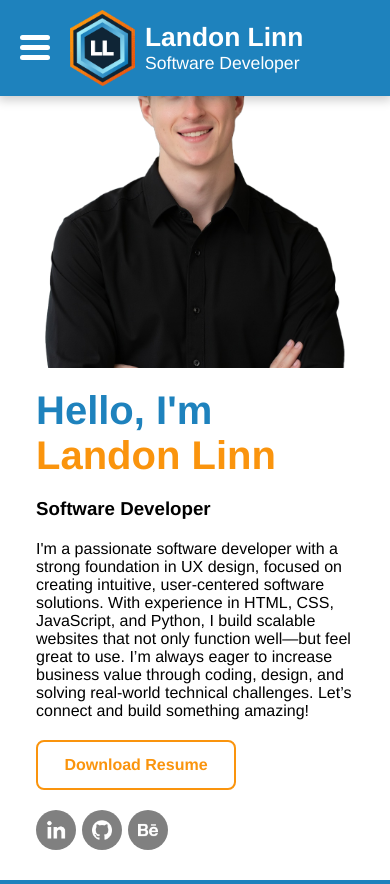
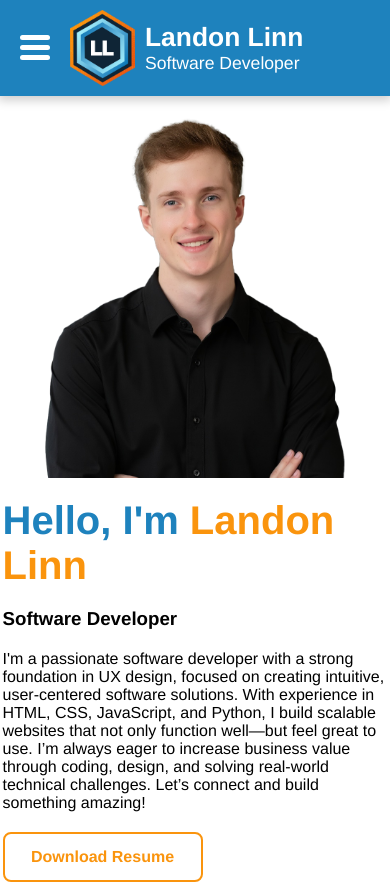
Before and after one commit to LandonLinn/Personal-Website, a React (Vite) app: page / in a window 390 px wide. Shown: the top 884 px of the page. Built offline with nearby package versions, Linux system fonts and the light colour scheme.

Commit message:
Fixed responsiveness issues

```diff
--- a/src/App.css
+++ b/src/App.css
@@ -40,8 +40,27 @@ h1{
     color: #fa940d;
 }
 
-@media screen and (max-width: 426px) {
+@media screen and (max-width: 530px) {
     .app-container {
-        grid-template-columns: 20px minmax(0, 400px) 20px;
+        grid-template-columns: 1fr minmax(0, 400px) 1fr;
     }
 }
+
+@media screen and (max-width: 425px) {
+    .app-container {
+        grid-template-columns: 1fr minmax(0, 385px) 1fr;
+    }
+}
+
+
+@media screen and (max-width: 375px) {
+    .app-container {
+        grid-template-columns: 1fr minmax(0, 335px) 1fr;
+    }
+}
+
+@media screen and (max-width: 320px) {
+    .app-container {
+        grid-template-columns: 1fr minmax(0, 280px) 1fr;
+    }
+}
--- a/src/features/footer/Footer.css
+++ b/src/features/footer/Footer.css
@@ -11,6 +11,7 @@ footer{
 .footer-container{
     display: grid;
     grid-template-columns: 1fr 1fr;
+    gap: 20px;
 }
 
 .logo-container{
@@ -81,7 +82,7 @@ footer{
     margin-bottom: 20px;
 }
 
-@media screen and (max-width: 426px) {
+@media screen and (max-width: 530px) {
 
     footer{
         padding: 20px;
@@ -99,6 +100,7 @@ footer{
         display: flex;
         flex-direction: column;
         align-items: center;
+        gap: 0px;
     }
 
     .footer-nav .nav-bar-links{
--- a/src/features/footer/Footer.jsx
+++ b/src/features/footer/Footer.jsx
@@ -9,40 +9,10 @@ import ResumeDown from "../../components/resumeButton/ResumeDown";
 import SocialButts from "../../components/socialButtons/SocialButts";
 import Nav from "../../components/Nav/Nav";
 
-// Import React elements
-import { useLocation, useNavigate } from "react-router";
-
 const Footer = () => {
 
     // Year
     let year = new Date().getFullYear();
-
-    const location = useLocation(); // Store useLocation as const variable
-    const navigate = useNavigate(); // Store useNavigate as const variable
-
-    // If location is on home, scroll to top of Home, else navigate to homepage
-    const handleHomeClick = () => {
-        if (location.pathname === "/") {
-            window.scrollTo({top: "0", behavior: "smooth"});
-        }
-        else{
-            navigate("/");
-            window.scrollTo({top: "0"});
-        }
-    };
-
-    const handleAboutClick = () => {
-        navigate("/", {state: { scrollTo: "about-section" } });
-    };
-
-    const handlePortClick = () => {
-        navigate("/", {state: { scrollTo: "portfolio-section" } });
-    };
-
-    const handleSkillsClick = () => {
-        navigate("/", {state: { scrollTo: "skills-section" } });
-    };
-
 
     return(
         <footer>
--- a/src/features/hero/Hero.css
+++ b/src/features/hero/Hero.css
@@ -4,9 +4,7 @@
 
 .hero-section{
     margin-top: 110px;
-    max-width: 1200px;
-    margin: 0 auto;
-    padding: 0 1rem;
+    max-width: 100%;
     display: flex;
     gap: 20px;
     z-index: 0;
@@ -94,11 +92,6 @@
     }
 }
 
-@media screen and (max-width: 426px) {
-
-
-}
-
 @media screen and (max-width: 376px) {
     .hero-description h1{
         font-size: 2.2rem;
```
